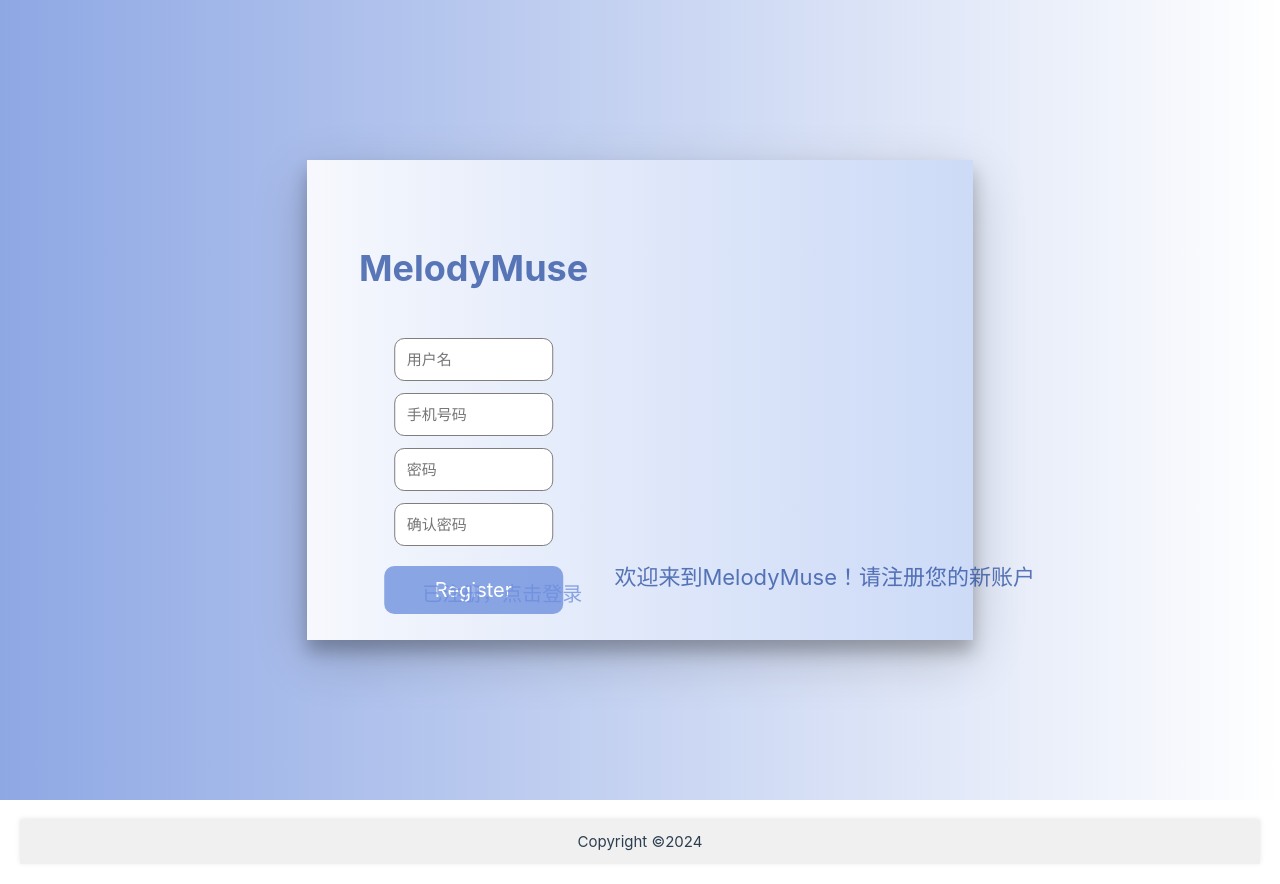
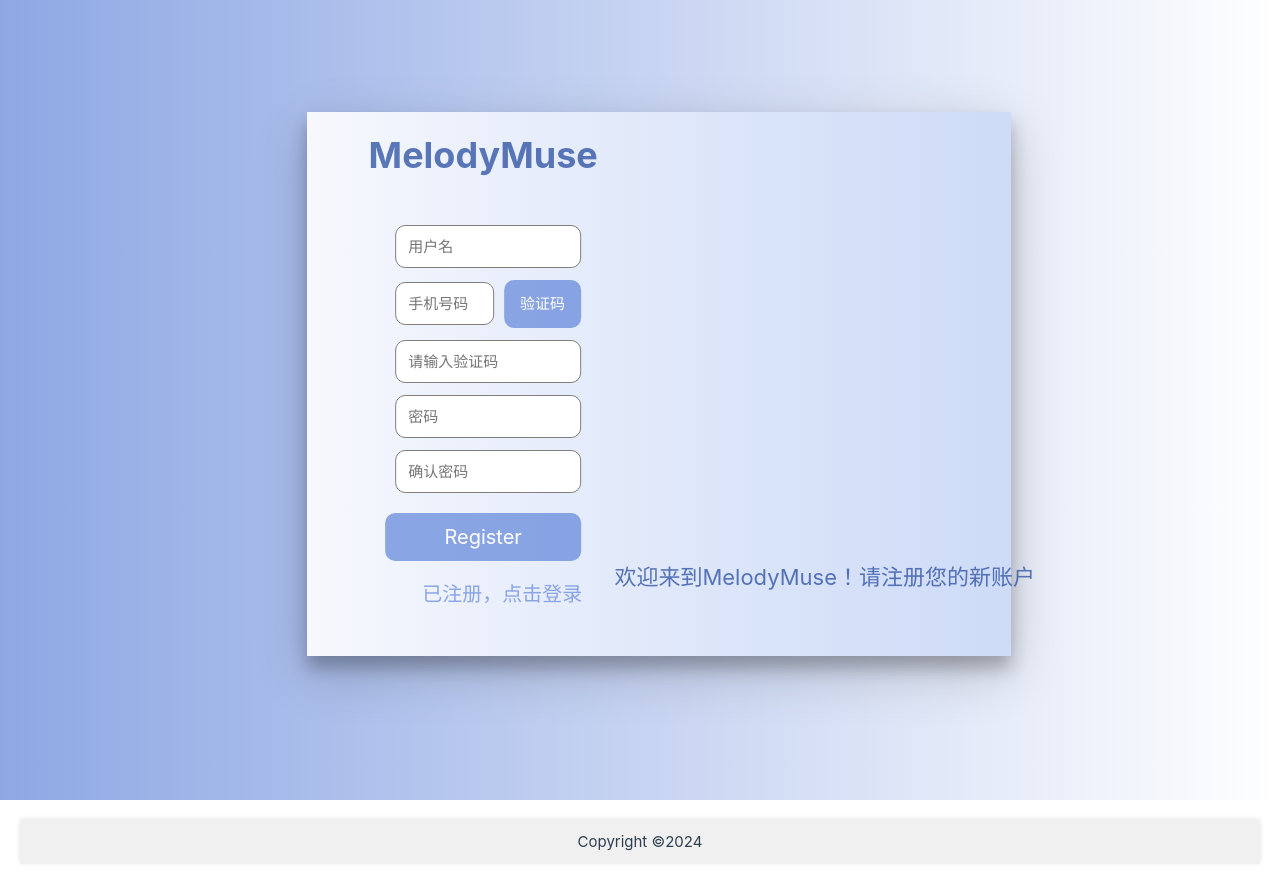
Before and after one commit to saikewei/MelodyMuse, a Vue app in the folder melodymuse.client/: page /register in a window 1280 px wide. Built offline with nearby package versions, Linux system fonts and the light colour scheme.

Commit message:
注册的验证码

```diff
--- a/melodymuse.client/src/components/register.vue
+++ b/melodymuse.client/src/components/register.vue
@@ -13,7 +13,15 @@
             <div class="input-wrapper">
               <!--<span class="iconfont icon-account"></span>-->
               <input type="tel" name="phonenumber" placeholder="手机号码" class="input-item" v-model="phonenumber">
+               <!-- 新增发送验证码按钮 -->
+               <div class="send-code-btn" @click="sendCode">验证码</div>
             </div>
+
+            <!-- 新增验证码输入框 -->
+            <div class="input-wrapper">
+              <input type="text" name="verificationCode" placeholder="请输入验证码" class="input-item" v-model="verificationCode">
+            </div>
+
             <div class="input-wrapper">
               <!--<span class="iconfont icon-key"></span>-->
               <input type="password" name="password" placeholder="密码" class="input-item" v-model="password">
@@ -47,10 +55,77 @@ export default {
       phonenumber: '',
       password: '',
       confirmPassword: '',
-      registerError: ''
+      verificationCode: '',   // 新增：保存验证码的输入
+      codeSent: false,        // 新增：标记验证码是否已发送
+      registerError: '',
+      event: '注册'  // 默认事件类型
+
     };
   },
   methods: {
+    async checkPhoneExists() {
+  try {
+    const response = await api.apiClientWithoutToken.post(`/api/account/check-phone?phoneNumber=${encodeURIComponent(this.phonenumber)}`);
+    return response.status === 200;
+  } catch (error) {
+    //console.error(error);
+    //this.registerError = '检查手机号时发生错误，请稍后重试。';
+    return false;
+  }
+}
+
+,
+
+    // 发送验证码的逻辑
+    async sendCode() {
+      // 验证手机号码格式
+      if (!/^\d{11}$/.test(this.phonenumber)) {
+        this.registerError = '请输入11位有效的手机号码。';
+        return;
+      }
+
+      //检查手机号是否存在
+      const phoneExists = await this.checkPhoneExists();
+      if (phoneExists) {
+        this.registerError = '手机号已经存在。';
+        return;
+      }
+
+      try {
+        // 此处是发送验证码的API
+        const response = await api.apiClientWithoutToken.post('/api/sms/sendsms', {
+          phoneNumber: this.phonenumber,
+          event: this.event
+        });
+
+        if (response.status === 200) {
+          alert('验证码已发送');
+          this.codeSent = true;  // 更新：验证码已发送
+          this.registerError = '';
+        } else {
+          this.registerError = response.data.msg || '发送验证码失败，请重试。';
+        }
+      } catch (error) {
+        console.error(error);
+        this.registerError = '发送验证码时发生错误，请稍后重试。';
+      }
+
+    },
+    async verifyCode() {
+      try {
+        const response = await api.apiClientWithoutToken.post('/api/sms/verifycode', {
+          phoneNumber: this.phonenumber,
+          event: this.event,
+          verificationCode: this.verificationCode
+        });
+
+        return response.status === 200;
+      } catch (error) {
+        console.error(error);
+        this.registerError = '验证验证码时发生错误，请稍后重试。';
+        return false;
+      }
+    },
     async register() {
 
    // 验证用户名是否为空
@@ -132,10 +207,10 @@ html, body {
 }
 .registerbox {
   display: flex;
-  width: 52%;
-  height: 60%;
+  width: 55%;
+  height: 68%;
   position: absolute;
-  top:20%;
+  top:14%;
   left:24%;
   box-shadow: 0 12px 16px 0 rgba(0, 0, 0, 0.24), 0 17px 50px 0 rgba(0, 0, 0, 0.19);
   background-image: linear-gradient(to left, #c6d6f7c1, rgba(255, 255, 255, 0.902));
@@ -146,7 +221,7 @@ html, body {
   padding: 0 50px;
   position: absolute;
   left: 25%;
-  top: 10%;
+  top: -5%;
   transform: translateX(-50%);
   display: flex;
   flex-direction: column;
@@ -158,7 +233,7 @@ html, body {
   font-weight: bolder;
   text-align: center;
   line-height: 80px;
-  margin-top: 20px;
+  margin-top: 30px;
 }
 .form-wrapper {
   width: 100%;
@@ -170,6 +245,7 @@ html, body {
   margin-bottom: 12px;
 }
 .input-item {
+  flex: 1;
   display: block;
   width: calc(100% - 20px);
   margin-left: 10px;
@@ -204,6 +280,7 @@ html, body {
   color: rgba(209, 41, 41, 0.815);
   text-align: center;
   margin-top: 10px;
+  font-size: 14px;
 }
 .background {
   width: 500px;
@@ -244,4 +321,24 @@ input:-webkit-autofill::first-line {
   font-size: 15px;
   font-weight: bold;
 }
+/* 发送验证码按钮样式 */
+.send-code-btn {
+  margin-left: 10px;
+  background-color: #6a8cdcc1;
+  color: #ffffff;
+  border: none;
+  border-radius: 10px;
+  cursor: pointer;
+  padding: 12px 16px;
+  font-size: 15px;
+  transition: background-color 0.3s ease;
+}
+.send-code-btn:hover {
+  background-color: #284da0c1;
+}
+
+/* 确保验证码输入框与其他输入框样式一致 */
+.verification-code-input {
+  width: 100%;
+}
 </style>
```
